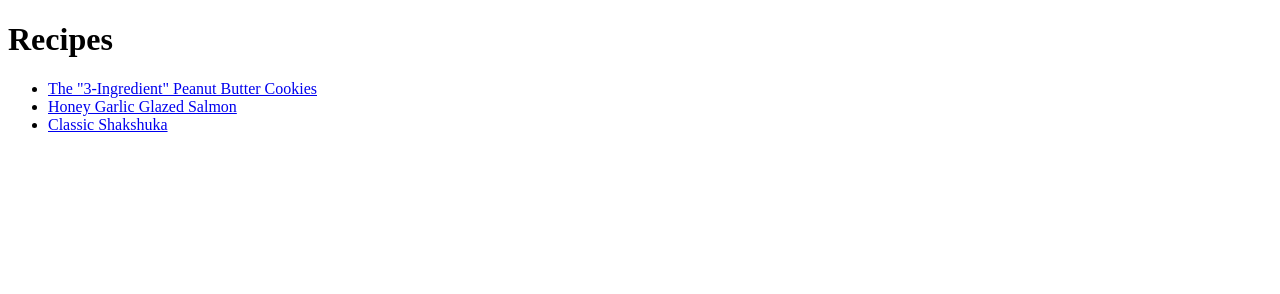
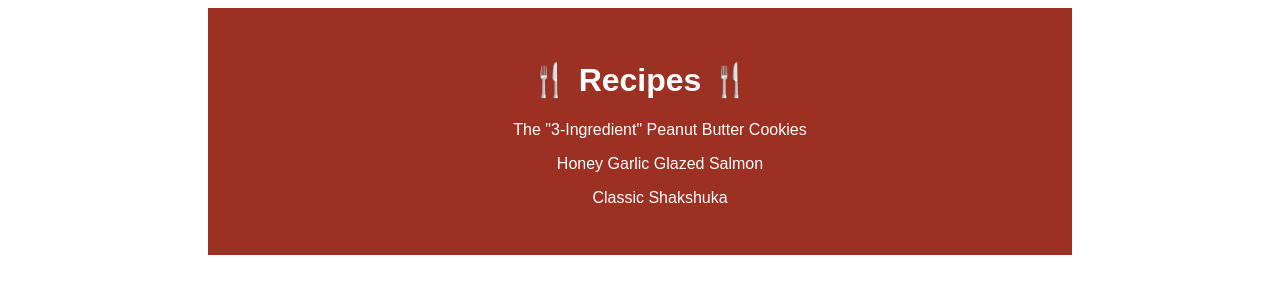
Before and after one commit to phantomstrawberry/recipe, a plain HTML site: page index.html in a window 1280 px wide. Drawn offline with Linux system fonts and the light colour scheme.

Commit message:
added style.css to all files

```diff
--- a/index.html
+++ b/index.html
@@ -3,13 +3,16 @@
 <head>
     <meta charset="UTF-8">
     <title>Recipes</title>
+    <link rel="stylesheet" href="style.css">
 </head>
 <body>
-    <h1>Recipes</h1>
-    <ul>
-        <li><a href="recipes/ Peanut-Butter-Cookies.html">The "3-Ingredient" Peanut Butter Cookies</a></li>
-        <li><a href="recipes/honey-gralic.html">Honey Garlic Glazed Salmon</a></li>
-        <li><a href="recipes/Classic-Shakshuka.html">Classic Shakshuka</a></li>
-    </ul>
+    <div class="container">
+    <h1>🍴 Recipes 🍴</h1>
+        <ul class="no-bulletpoint">
+            <li><a href="recipes/ Peanut-Butter-Cookies.html">The "3-Ingredient" Peanut Butter Cookies</a></li>
+            <li><a href="recipes/honey-gralic.html">Honey Garlic Glazed Salmon</a></li>
+            <li><a href="recipes/Classic-Shakshuka.html">Classic Shakshuka</a></li>
+        </ul>
+    </div>
 </body>
 </html>
--- /dev/null
+++ b/style.css
@@ -0,0 +1,31 @@
+html{
+    font-family: Arial, Helvetica, sans-serif;
+    font-size: 16px;
+}
+
+.container{
+    width: 800px;
+    margin: 0 auto;
+    background-color: rgb(156, 48, 34);
+    color: white;
+    padding: 32px;
+    text-align: center;
+}
+
+ol, ul{
+    text-align: left;
+}
+
+.no-bulletpoint{
+    text-align: inherit;
+    list-style-type: none;
+}
+
+a{
+  text-decoration: none;
+  color: inherit;
+}
+
+li{
+    margin-bottom: 16px;
+}
```
Also changed, not shown: recipes/ Peanut-Butter-Cookies.html (+4 -0 lines), recipes/Classic-Shakshuka.html (+4 -0 lines), recipes/honey-gralic.html (+4 -0 lines), 1 other file.
